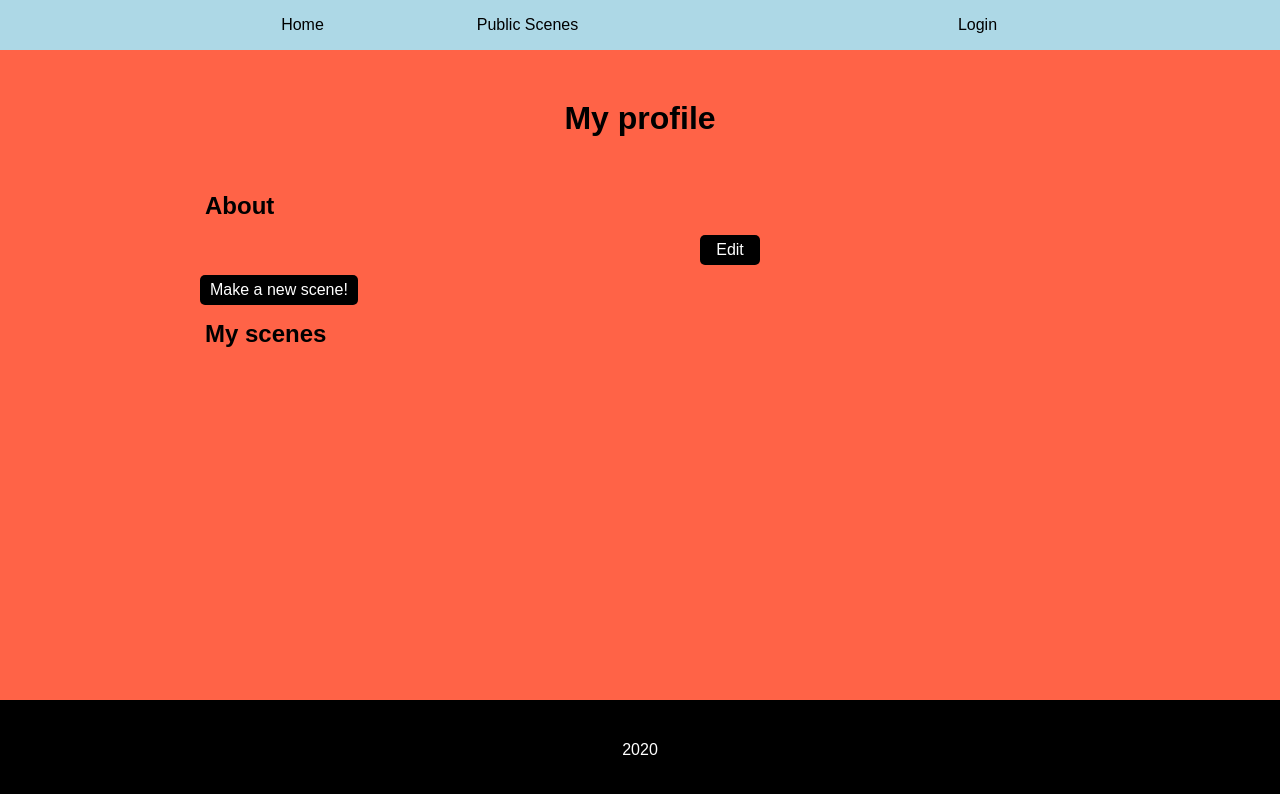
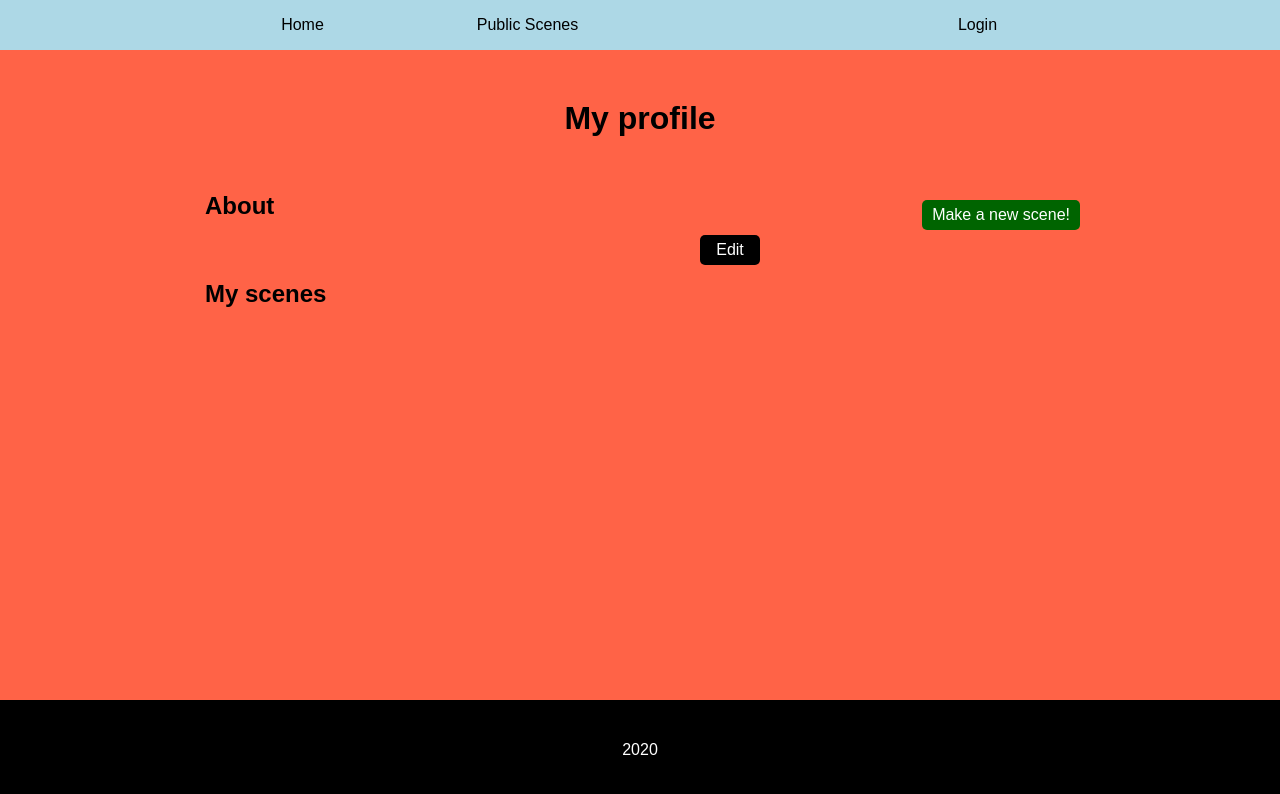
Before and after one commit to TdWa/make-a-scene-frontend, a React (Create React App) app: page /myScenes in a window 1280 px wide. Shown: the top 794 px of the page. Built offline with nearby package versions, Linux system fonts and the light colour scheme.

Commit message:
rename button save > right and apply some styling

```diff
--- a/src/general-styles/styledElements/Button.ts
+++ b/src/general-styles/styledElements/Button.ts
@@ -2,7 +2,7 @@ import styled, { css } from "styled-components";
 
 type ButtonProp = {
   center?: boolean;
-  save?: boolean;
+  right?: boolean;
 };
 
 export const Button = styled.button<ButtonProp>`
@@ -35,8 +35,8 @@ export const Button = styled.button<ButtonProp>`
     border: 2px solid blue;
   }
 
-  ${({ save }) =>
-    save &&
+  ${({ right }) =>
+    right &&
     css`
       background-color: darkgreen;
       position: absolute;
--- a/src/general-styles/styledElements/ConfirmPopup.ts
+++ b/src/general-styles/styledElements/ConfirmPopup.ts
@@ -12,4 +12,5 @@ export const ConfirmPopup = styled.div`
   border: 2px solid black;
   display: flex;
   flex-direction: column;
+  z-index: 99;
 `;
--- a/src/pages/MyProfilePage.tsx
+++ b/src/pages/MyProfilePage.tsx
@@ -79,7 +79,7 @@ export default function MyProfilePage() {
       </div>
       <div className="pageRow">
         <Link to="/myScenes/new">
-          <Button>Make a new scene!</Button>
+          <Button right>Make a new scene!</Button>
         </Link>
       </div>
       <div className="pageRow">
--- a/src/pages/MySceneBuilderPage.tsx
+++ b/src/pages/MySceneBuilderPage.tsx
@@ -137,7 +137,7 @@ export default function MySceneBuilderPage() {
     <div>
       {edit.save && (
         <Button
-          save
+          right
           onClick={() => {
             const actorIds = actors.flatMap((actor) =>
               actor.id ? actor.id : []
```
